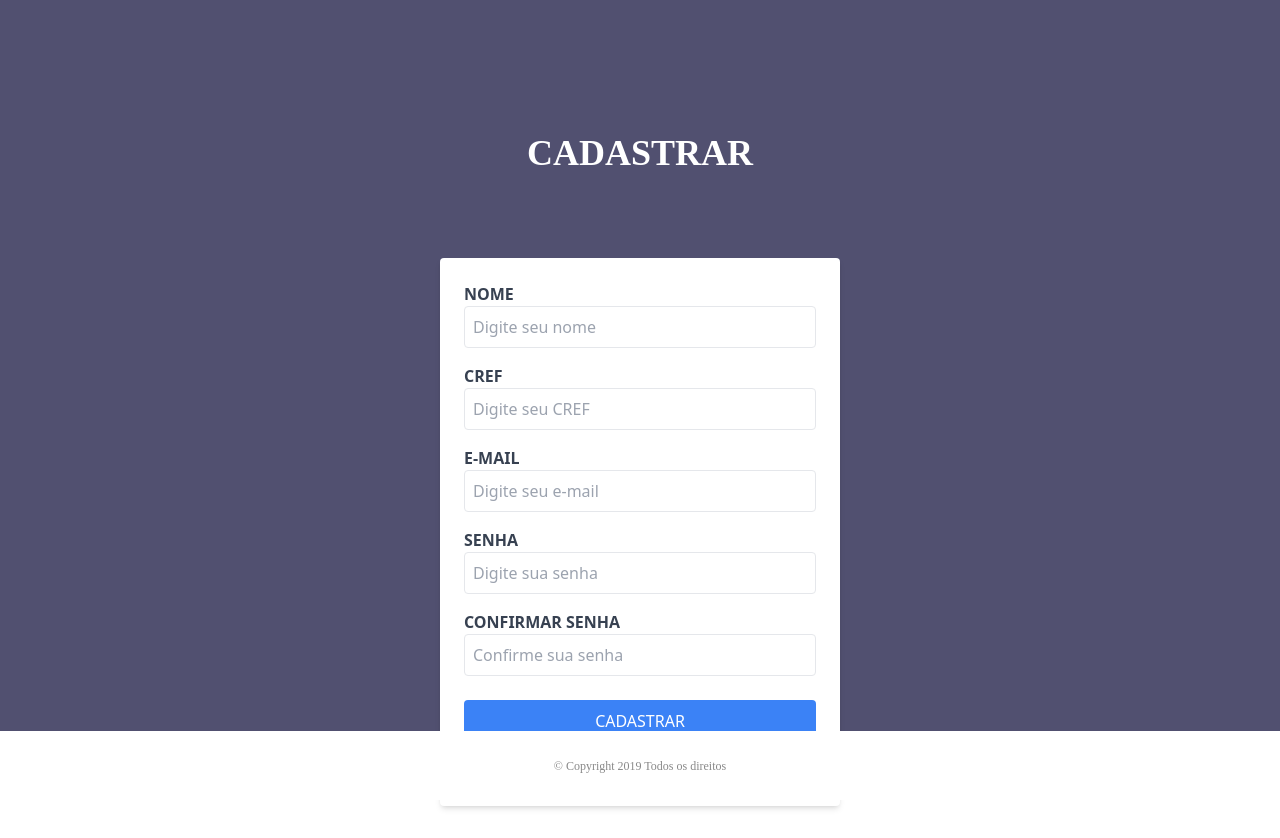
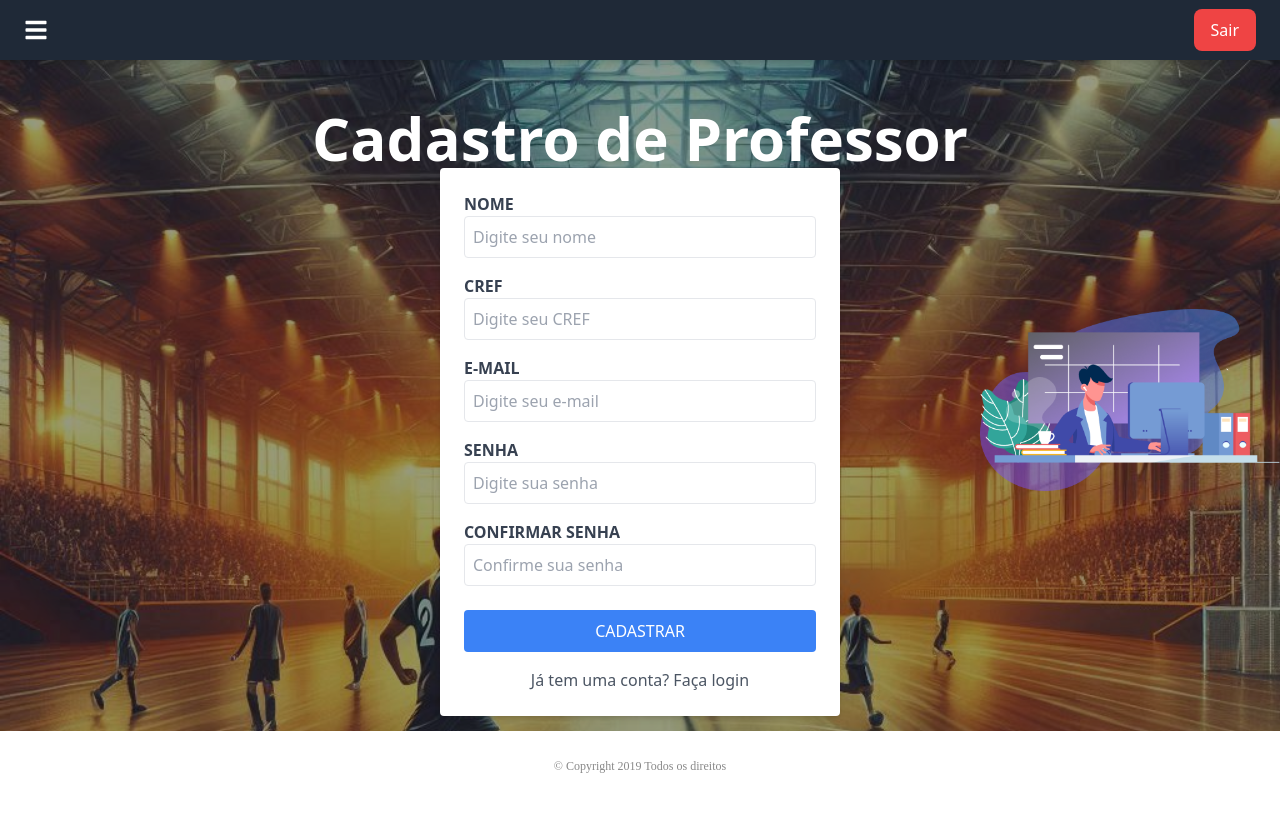
Before and after one commit to GabrielAAADS/TorneioFutsal, a React (Vite) app: page /register in a window 1280 px wide. After the commit the page ends 800 px from the top, so only its background shows below. Built offline with nearby package versions, Linux system fonts and the light colour scheme.

Commit message:
alterando o layout

```diff
--- a/src/pages/Login.tsx
+++ b/src/pages/Login.tsx
@@ -2,6 +2,8 @@ import { useState, useContext } from "react";
 import { AuthContext } from "../context/AuthContext";
 import { useNavigate } from "react-router-dom";
 import Footer from "../components/Footer";
+import Header from "../components/Header";  // Importando o Header
+import quadraImage from "../assets/quadra1.jpeg";  // Imagem com transparência
 
 export default function Login() {
   const { login } = useContext(AuthContext);
@@ -22,16 +24,25 @@ export default function Login() {
   };
 
   return (
-    <div className="w-screen h-screen flex flex-col bg-[#515070]">
-      <div className="flex flex-col items-center justify-center flex-grow mt-16">
-        <div className="w-full max-w-2xl h-[210px] bg-[#515070] flex flex-col items-center justify-center relative">
-          <div className="text-center text-white font-bold font-['Montserrat']">
-            <h1 className="text-4xl">FUTSAL</h1>
-            <h2 className="text-lg">TOURNAMENT REGISTRATION</h2>
-          </div>
+    <div
+      className="w-screen h-screen flex flex-col bg-cover bg-center"
+      style={{ backgroundImage: `url(${quadraImage})` }}
+    >
+      {/* Inserindo o Header */}
+      <Header />
+
+      {/* Camada semi-transparente para melhorar o contraste do conteúdo */}
+      <div className="absolute inset-0 bg-black bg-opacity-50"></div>
+
+      <div className="flex flex-col items-center justify-center flex-grow mt-16 px-4">
+        {/* Centralizando o título */}
+        <div className="w-full max-w-2xl text-center text-white font-bold font-['Montserrat'] relative z-10">
+          <h1 className="text-4xl">FUTSAL</h1>
+          <h2 className="text-lg mt-2">TOURNAMENT REGISTRATION</h2>
         </div>
 
-        <form onSubmit={handleLogin} className="w-[300px] mt-6 bg-white p-6 rounded shadow-md">
+        {/* Formulário de login */}
+        <form onSubmit={handleLogin} className="w-[300px] mt-6 bg-white p-6 rounded shadow-md relative z-10">
           <h2 className="text-xl font-bold text-center mb-4">Login</h2>
 
           <label className="block text-gray-700 font-bold">E-MAIL</label>
@@ -62,6 +73,7 @@ export default function Login() {
         </form>
       </div>
 
+      {/* Rodapé fixo */}
       <div className="w-full fixed bottom-0 left-0">
         <Footer />
       </div>
--- a/src/pages/RegistrarProfessor.tsx
+++ b/src/pages/RegistrarProfessor.tsx
@@ -1,7 +1,9 @@
 import { useState } from "react";
 import { useNavigate } from "react-router-dom";
 import Footer from "../components/Footer";
-import { cadastrarProfessor } from "../services/professorService"; // 🔹 Importação nomeada corrigida
+import Header from "../components/Header";  // Importando o Header
+import illustrationImage from "../assets/ILLUSTRATION - 1.png";  // Imagem ao lado do formulário
+import quadraImage from "../assets/quadra3.jpeg";  // Imagem de fundo
 
 export default function Register() {
   const navigate = useNavigate();
@@ -20,7 +22,7 @@ export default function Register() {
     }
 
     try {
-      await cadastrarProfessor({ nome, cref, email, senha }); // Enviando o cref agora
+      // Chamada para o serviço de cadastro
       alert("Cadastro realizado com sucesso!");
       navigate("/login");
     } catch (error) {
@@ -30,15 +32,23 @@ export default function Register() {
   };
 
   return (
-    <div className="w-screen h-screen flex flex-col bg-[#515070]">
-      <div className="flex flex-col items-center justify-start flex-grow pt-12 pb-8"> {/* Ajustei o padding inferior para 'pb-8' */}
-        <div className="w-full max-w-2xl h-[210px] bg-[#515070] flex flex-col items-center justify-center relative">
-          <div className="text-center text-white font-bold font-['Montserrat']">
-            <h1 className="text-4xl">CADASTRAR</h1>
+    <div
+      className="w-screen h-screen flex flex-col relative"
+      style={{ backgroundImage: `url(${quadraImage})`, backgroundSize: "cover", backgroundPosition: "center" }}
+    >
+      {/* Adicionando o Header */}
+      <Header />
+
+      <div className="flex flex-col items-center justify-start flex-grow pt-12 pb-8 bg-black bg-opacity-40"> {/* Camada semitransparente para melhorar o contraste */}
+        <div className="w-full max-w-2xl flex flex-col items-center justify-center relative">
+          <div className="text-center text-white font-bold">
+            <h1 className="text-5xl sm:text-6xl font-poppins font-extrabold text-shadow-md leading-tight">
+              Cadastro de Professor
+            </h1>
           </div>
         </div>
 
-        <form onSubmit={handleRegister} className="w-[400px] bg-white p-6 rounded shadow-md">
+        <form onSubmit={handleRegister} className="w-[400px] bg-white p-6 rounded shadow-md relative z-10">
           <label className="block text-gray-700 font-bold">NOME</label>
           <input
             type="text"
@@ -97,6 +107,12 @@ export default function Register() {
         </form>
       </div>
 
+      {/* Imagem ao lado direito do formulário */}
+      <div className="absolute right-0 top-0 h-full w-[350px] flex justify-end items-center">
+        <img src={illustrationImage} alt="Illustration" className="w-[300px] h-auto" />
+      </div>
+
+      {/* Rodapé fixo */}
       <div className="w-full fixed bottom-0 left-0">
         <Footer />
       </div>
```
